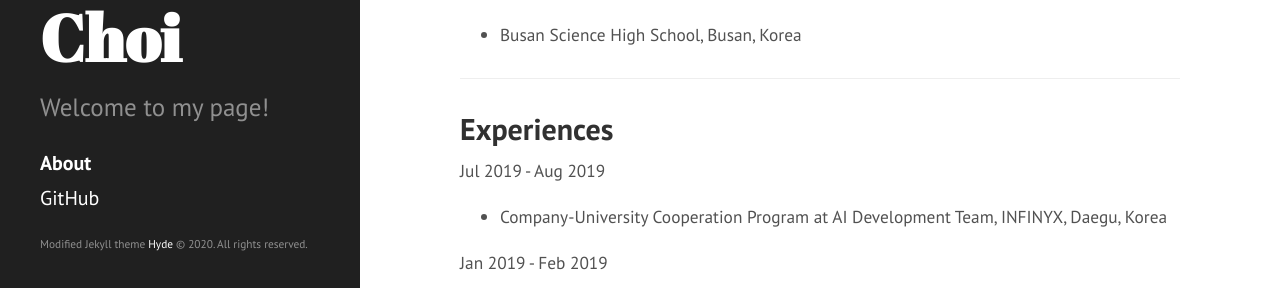
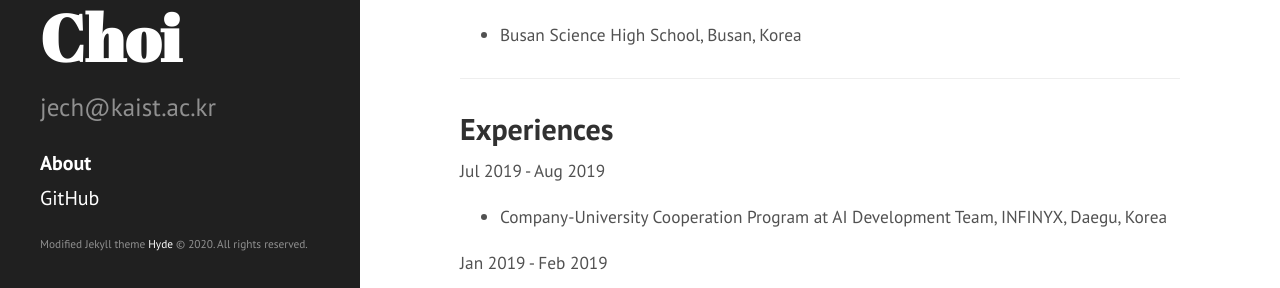
Before and after one commit to jech2/jech2.github.io, a Jekyll site: the page built from index.md, in a window 1280 px wide. Shown: the part 607-895 px from the top of the page. Built offline with Jekyll 4.4.1, drawn with Linux system fonts in a browser that asks for light colours; the list of posts is cut into pages by our own code.

```diff
--- a/_config.yml
+++ b/_config.yml
@@ -7,14 +7,17 @@
 
 # Setup
 title:            Eunjin Choi
-tagline:          'A Jekyll theme'
-description:      'Welcome to my page!'
+tagline:
+description:      'jech@kaist.ac.kr'
 url:              http://jech2.github.io
 baseurl:
 
 author:
   name:           'Eunjin Choi'
-  url:            https://soundcloud.com/jech_2
+  url:            https://jech-jose.tistory.com/
+  soundcloud :    https://soundcloud.com/jech_2
+  email :         jech@kaist.ac.kr
+
 
 paginate:         5
 
--- a/_includes/head.html
+++ b/_includes/head.html
@@ -15,14 +15,14 @@
   </title>
 
   <!-- CSS -->
-  <link rel="stylesheet" href="{{ site.baseurl }}/public/css/poole.css">
-  <link rel="stylesheet" href="{{ site.baseurl }}/public/css/syntax.css">
-  <link rel="stylesheet" href="{{ site.baseurl }}/public/css/hyde.css">
+  <link rel="stylesheet" href="{{ site.baseurl }}public/css/poole.css">
+  <link rel="stylesheet" href="{{ site.baseurl }}public/css/syntax.css">
+  <link rel="stylesheet" href="{{ site.baseurl }}public/css/hyde.css">
   <link rel="stylesheet" href="http://fonts.googleapis.com/css?family=PT+Sans:400,400italic,700|Abril+Fatface">
 
   <!-- Icons -->
-  <link rel="apple-touch-icon-precomposed" sizes="144x144" href="{{ site.baseurl }}/public/apple-touch-icon-144-precomposed.png">
-                                 <link rel="shortcut icon" href="{{ site.baseurl }}/public/favicon.ico">
+  <link rel="apple-touch-icon-precomposed" sizes="144x144" href="{{ site.baseurl }}public/apple-touch-icon-144-precomposed.png">
+                                 <link rel="shortcut icon" href="{{ site.baseurl }}public/favicon.ico">
 
   <!-- RSS -->
   <link rel="alternate" type="application/rss+xml" title="RSS" href="/atom.xml">
```
Also changed, not shown: README.md, _includes/sidebar.html (line endings or trailing spaces).
